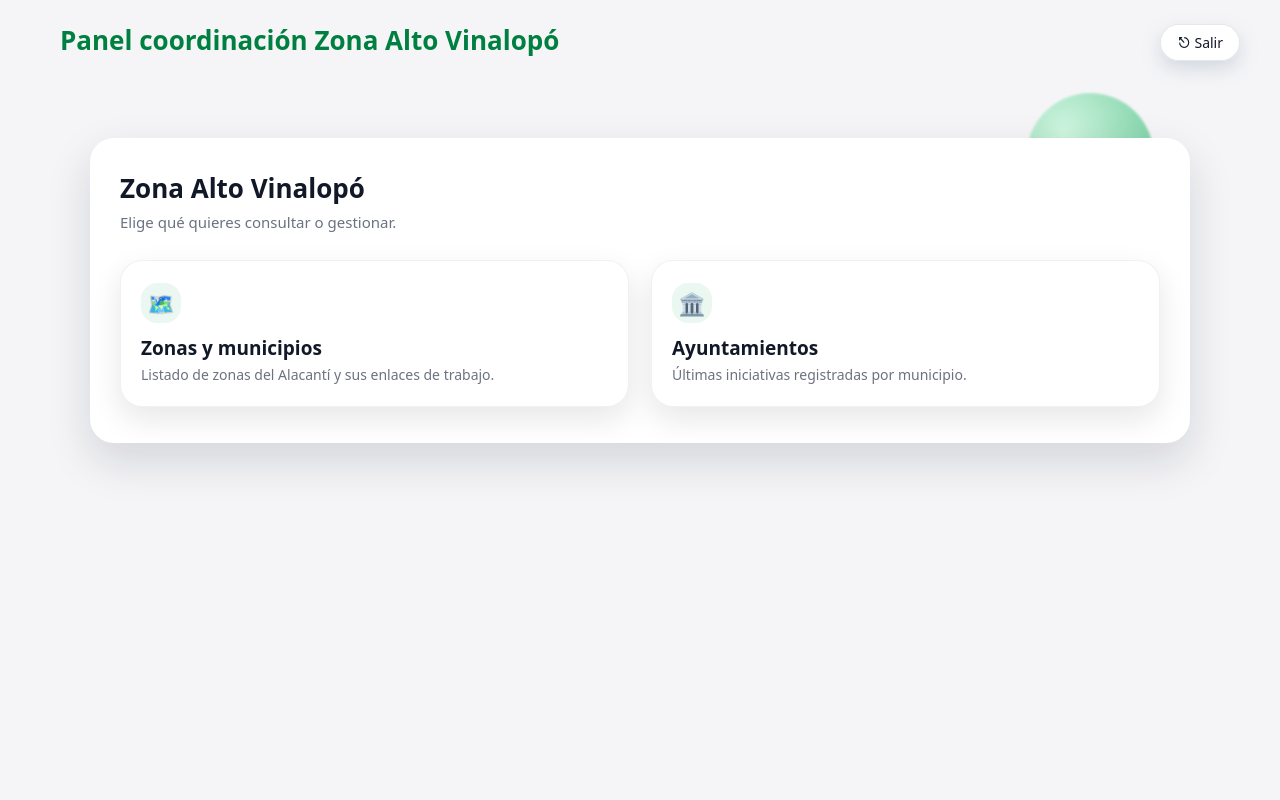
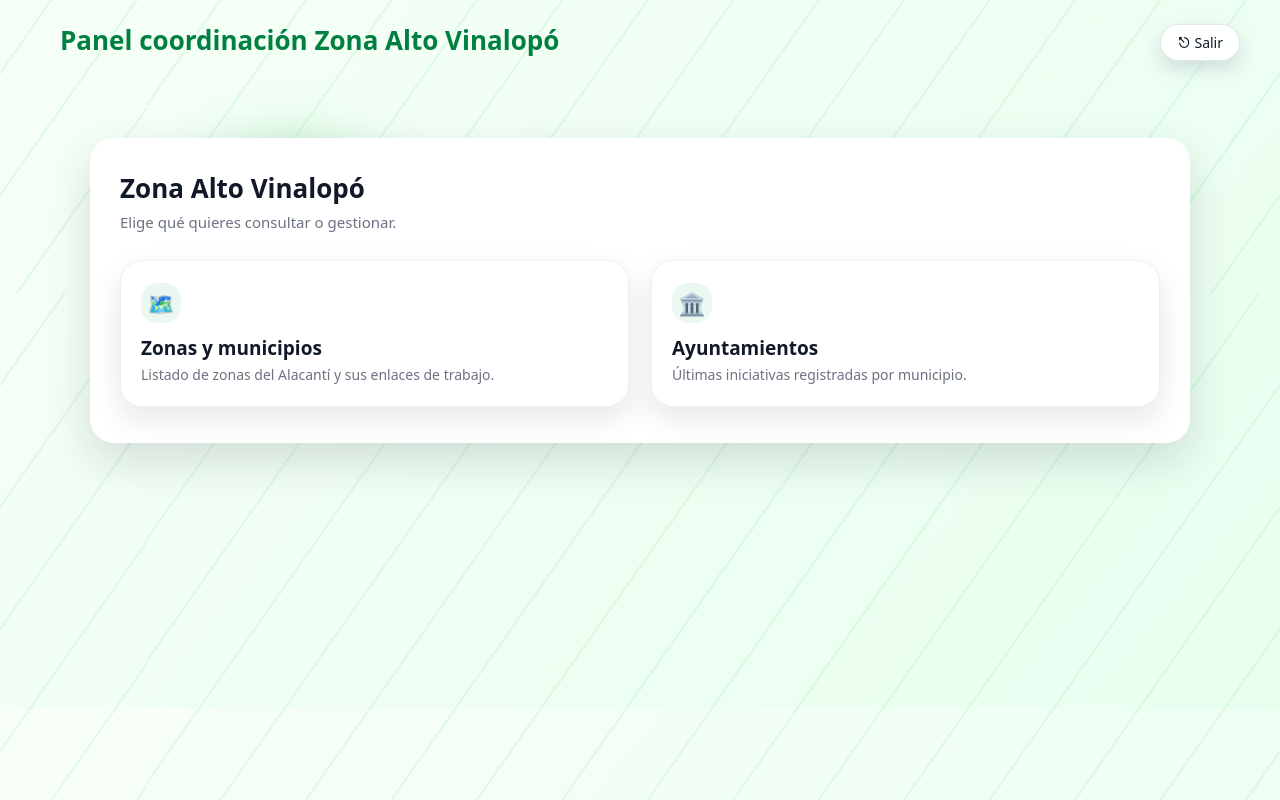
Before and after one commit to AltoVinalopo/ZonaAltoVinalopo, a Flask app: page /ayuntamientos/panel in a window 1280 px wide. Run offline with Flask 3, Linux system fonts and the light colour scheme; a user stored in the database is signed in.

Commit message:
Update main.css

```diff
--- a/static/css/main.css
+++ b/static/css/main.css
@@ -8,57 +8,75 @@
     --shadow-soft: 0 18px 45px rgba(15, 23, 42, 0.14);
 }
 
+/* ---------------------------- */
+/* FONDO ANIMADO PROFESIONAL    */
+/* ---------------------------- */
+
 * {
     box-sizing: border-box;
 }
 
+/* Fondo degradado dinámico */
 body {
     margin: 0;
     font-family: system-ui, -apple-system, BlinkMacSystemFont, "Inter", sans-serif;
-    background: var(--bg);
     color: var(--text);
+
+    animation: gradientMove 12s ease infinite alternate;
+    background: linear-gradient(130deg, #ffffff, #f4fff5, #e7ffef);
+    background-size: 200% 200%;
 }
 
-/* Burbuja verde animada */
+@keyframes gradientMove {
+    0%   { background-position: 0% 50%; }
+    50%  { background-position: 100% 60%; }
+    100% { background-position: 0% 50%; }
+}
+
+/* Esfera verde flotante */
 .bg-orb {
     position: fixed;
-    width: 130px;
-    height: 130px;
-    background: radial-gradient(circle at 30% 30%, #b9f7d2, var(--green));
+    width: 240px;
+    height: 240px;
+    background: radial-gradient(circle, rgba(0,180,90,0.45), rgba(0,180,90,0));
     border-radius: 50%;
-    top: 12%;
-    right: 10%;
-    filter: blur(1px);
-    opacity: 0.6;
-    animation: floatOrb 6s ease-in-out infinite alternate;
+    top: 20%;
+    left: 12%;
+    filter: blur(28px);
+    animation: orbMove 10s ease-in-out infinite alternate;
     z-index: -1;
 }
-/* Anillo futurista girando */
-.bg-ring {
+
+@keyframes orbMove {
+    0% { transform: translateY(0) translateX(0) scale(1); }
+    100% { transform: translateY(-28px) translateX(22px) scale(1.05); }
+}
+
+/* Líneas verdes moviéndose */
+.bg-lines {
     position: fixed;
-    width: 330px;
-    height: 330px;
-    border-radius: 50%;
-    border: 3px solid rgba(0, 200, 100, 0.18);
-    top: 25%;
-    left: 18%;
-    animation: spinRing 16s linear infinite;
+    width: 100%;
+    height: 100%;
+    background: repeating-linear-gradient(
+        125deg,
+        rgba(0, 180, 90, 0.08) 0px,
+        rgba(0, 180, 90, 0.1) 2px,
+        transparent 2px,
+        transparent 70px
+    );
+    animation: linesMove 18s linear infinite;
     z-index: -2;
 }
 
-@keyframes spinRing {
-    0% { transform: rotate(0deg) scale(1); }
-    50% { transform: rotate(180deg) scale(1.05); }
-    100% { transform: rotate(360deg) scale(1); }
+@keyframes linesMove {
+    from { background-position: 0 0; }
+    to   { background-position: 400px 800px; }
 }
 
-@keyframes floatOrb {
-    0%   { transform: translateY(0) translateX(0) scale(1); }
-    50%  { transform: translateY(12px) translateX(-6px) scale(1.05); }
-    100% { transform: translateY(-6px) translateX(4px) scale(0.97); }
-}
+/* ---------------------------- */
+/* CABECERA / MENÚ SUPERIOR     */
+/* ---------------------------- */
 
-/* Layout general */
 .app-header {
     padding: 22px 60px 0;
     font-size: 26px;
```
Also changed, not shown: other parts of static/css/main.css (+32 -39 lines).
